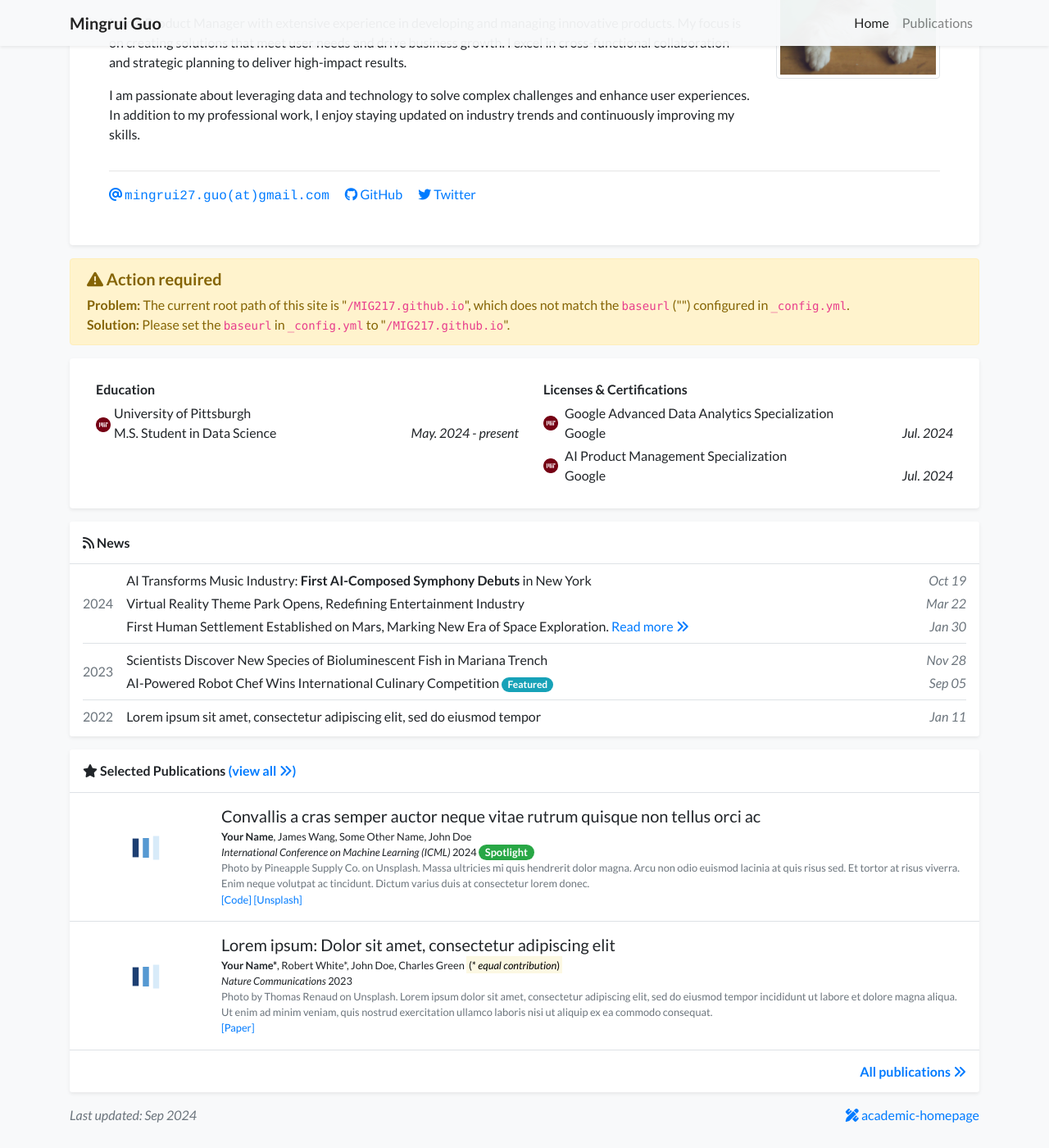
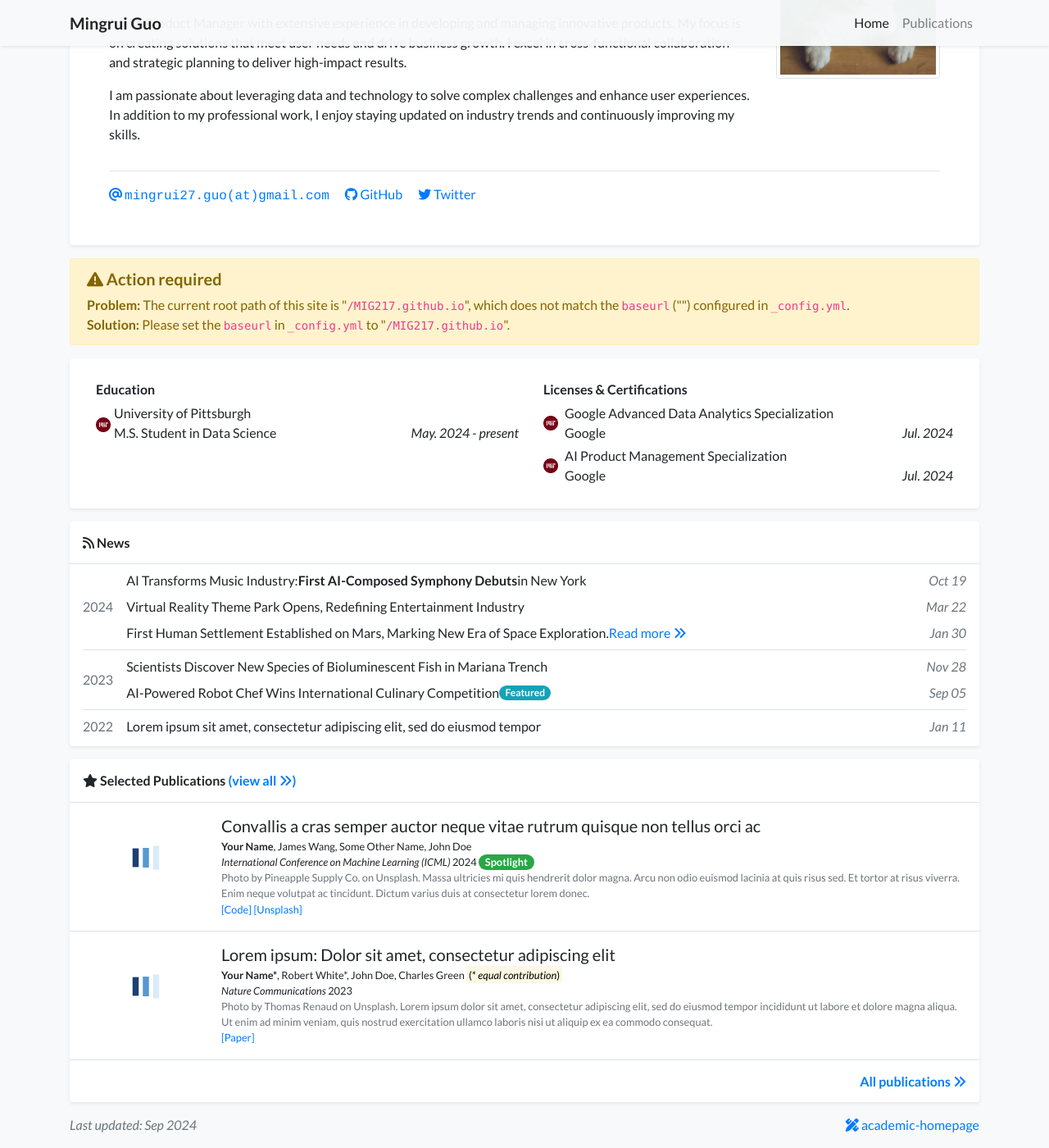
Before and after one commit to MIG217/MIG217.github.io, a Jekyll site: the page built from index.html, in a window 1280 px wide and 1400 px high, scrolled down 232 px. Shown: the whole window at 82% size. Built offline with Jekyll 4.4.1, drawn with Linux system fonts in a browser that asks for light colours; a style sheet for code colours, icons or effects is not loaded.

Commit message:
Update global.css

```diff
--- a/assets/css/global.css
+++ b/assets/css/global.css
@@ -67,15 +67,6 @@
     vertical-align: middle; /* 确保垂直对齐 */
 }
 
-/* 名称、职位、组织、日期样式 */
-.name-text,
-.position-text,
-.organization-text,
-.date-text {
-    font-size: 1rem;  /* 统一字体大小 */
-    font-weight: 400; /* 确保字体重量一致 */
-}
-
 /* Flexbox 布局 */
 .media {
     display: flex;
@@ -87,6 +78,15 @@
     align-items: center; /* 确保垂直对齐 */
 }
 
+/* 名称、职位、组织、日期样式 */
+.name-text,
+.position-text,
+.organization-text,
+.date-text {
+    font-size: 1rem;  /* 统一字体大小 */
+    font-weight: 400; /* 确保字体重量一致 */
+}
+
 /* 确保文本对齐一致 */
 .mt-auto {
     margin-top: auto;
@@ -95,3 +95,20 @@
 .ml-auto {
     margin-left: auto;
 }
+
+/* 确保列表项对齐 */
+.media-body {
+    display: flex;
+    flex-direction: column; /* 垂直对齐 */
+    justify-content: center; /* 垂直居中对齐内容 */
+}
+
+.d-flex > div {
+    display: flex;
+    align-items: center; /* 垂直对齐 */
+}
+
+/* 使列表项具有相同的间距 */
+li.media, li.d-flex {
+    margin-bottom: 0.5rem; /* 统一间距 */
+}
```
